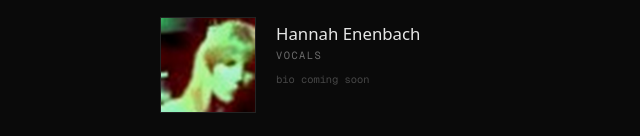
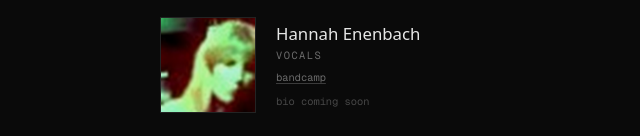
Before and after one commit to topher416/fmnogg.in, a Next.js app: page /members in a window 1280 px wide. Shown: the part 147-283 px from the top of the page, without its empty margins (0-640 px from the left). Built offline with nearby package versions, Linux system fonts and the light colour scheme; a web font is replaced by a local one.

Commit message:
Add Hannah Enenbach Bandcamp link to members page

```diff
--- a/src/app/members/page.tsx
+++ b/src/app/members/page.tsx
@@ -23,6 +23,7 @@ const MEMBERS: {
     role: "vocals",
     bio: null,
     photo: "/images/members/hannah-enenbach-portrait.png",
+    links: [{ label: "bandcamp", href: "https://hannahbackward.bandcamp.com" }],
   },
   {
     name: "Eric Gorscak",
```
